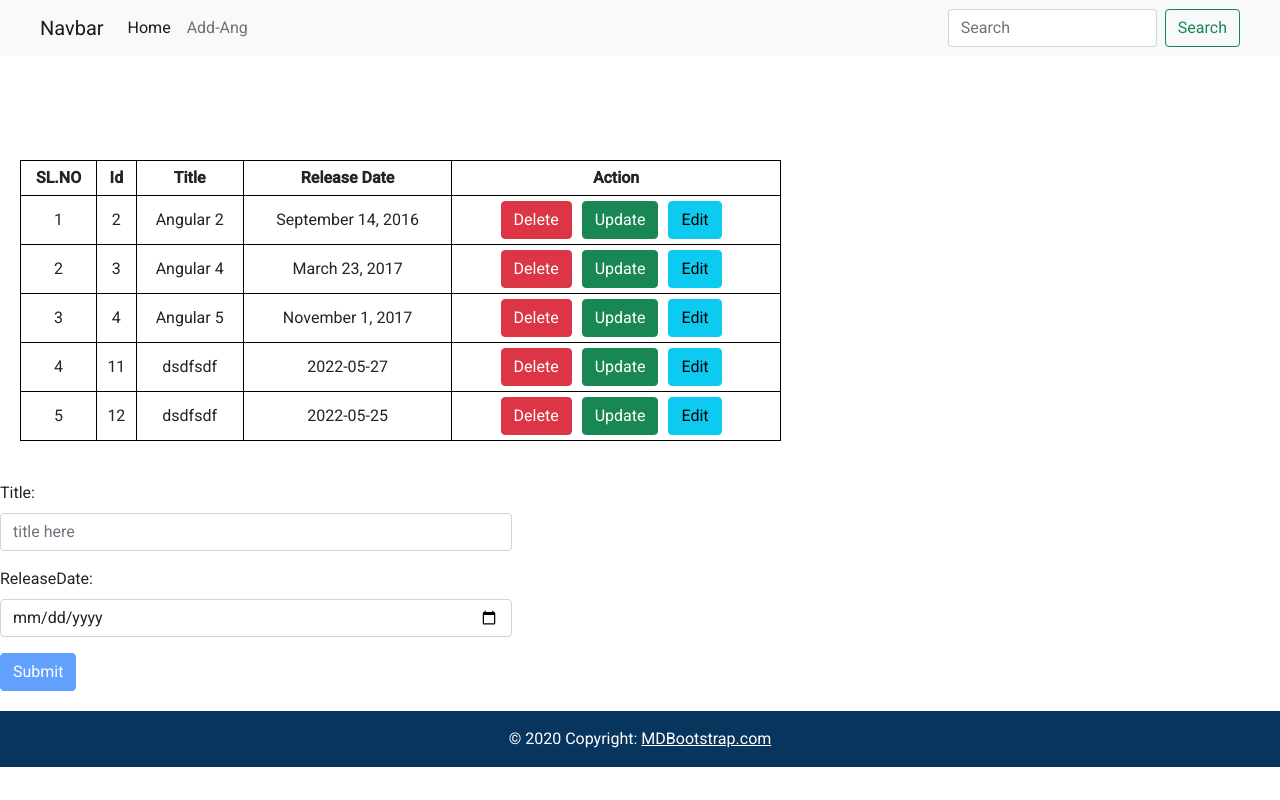
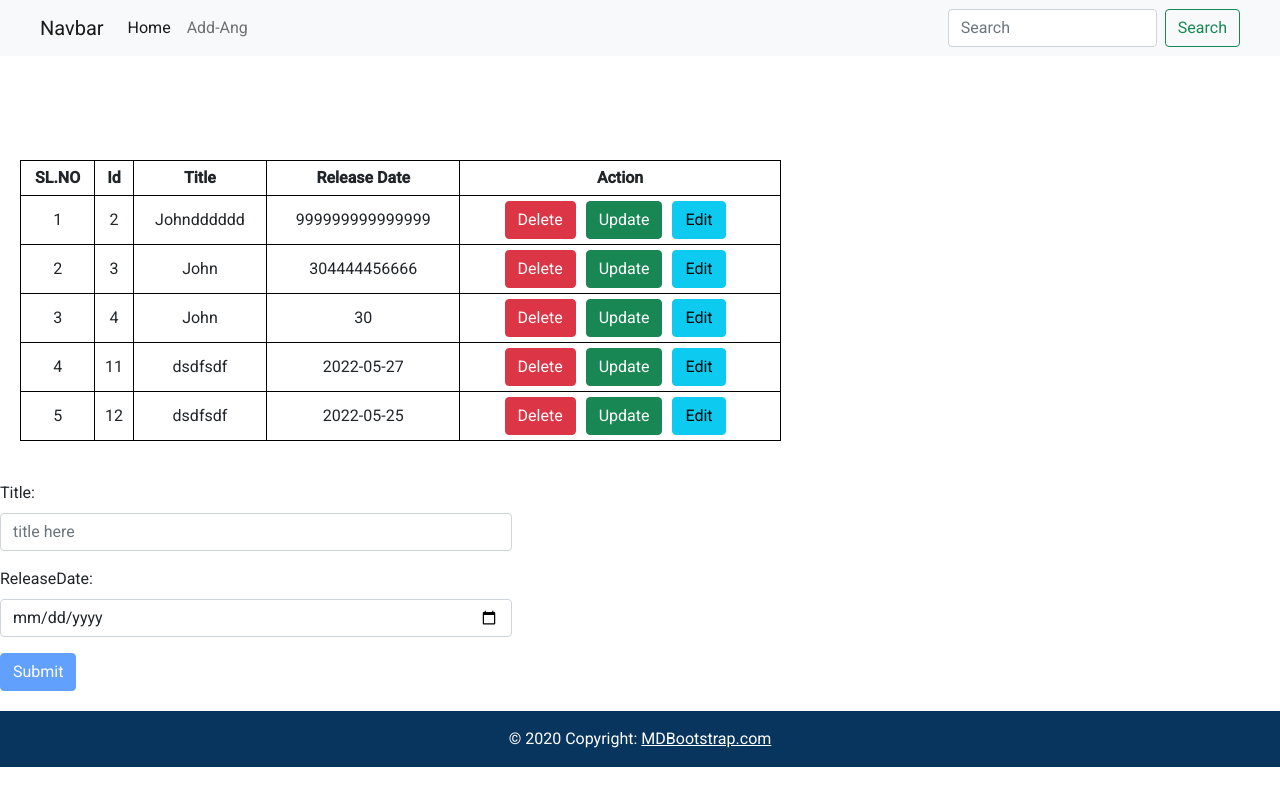
Before and after one commit to Sameersamantra1991/project1, an Angular app: page /add-ang in a window 1280 px wide. Built offline with nearby package versions, Linux system fonts and the light colour scheme; data requests are answered from the project's data file.

Commit message:
crud complete

```diff
--- a/db.json
+++ b/db.json
@@ -1,19 +1,19 @@
 {
   "posts": [
     {
-      "id": 2,
-      "title": "Angular 2",
-      "releaseDate": "September 14, 2016"
+      "title": "Johndddddd",
+      "releaseDate": "999999999999999",
+      "id": 2
     },
     {
-      "id": 3,
-      "title": "Angular 4",
-      "releaseDate": "March 23, 2017"
+      "title": "John",
+      "releaseDate": "304444456666",
+      "id": 3
     },
     {
-      "id": 4,
-      "title": "Angular 5",
-      "releaseDate": "November 1, 2017"
+      "title": "John",
+      "releaseDate": 30,
+      "id": 4
     },
     {
       "title": "dsdfsdf",
--- a/src/app/center/center.component.ts
+++ b/src/app/center/center.component.ts
@@ -43,11 +43,17 @@ export class CenterComponent implements OnInit {
     });
   }
 
-  onEdit(data) {
+  onEdit(data: any) {
     console.log(data);
     console.log("on edit method is called");
+    this.todoservice.updateUserbyId(data).subscribe((data)=>{
+
+      console.log(data);
+
+    })
 
     this.profileForm.reset();
     document.getElementById("clo").click();
+    this.ngOnInit();
   }
 }
--- a/src/app/todo.service.ts
+++ b/src/app/todo.service.ts
@@ -7,6 +7,8 @@ import { Observable } from 'rxjs';
   providedIn: 'root'
 })
 export class TodoService {
+
+  idhere:any = '';
 
   constructor(private httpclient:HttpClient) {
 
@@ -21,10 +23,13 @@ export class TodoService {
     return this.httpclient.post('http://localhost:3000/posts/',obj);
   }
   getuserbyId(id: any){
+
+    this.idhere = id;
+
     return this.httpclient.get('http://localhost:3000/posts/'+id)
   }
 
   updateUserbyId(obj: any){
-    return this.httpclient.put('http://localhost:3000/posts',obj)
+    return this.httpclient.put('http://localhost:3000/posts/'+this.idhere,obj)
   }
 }
```
